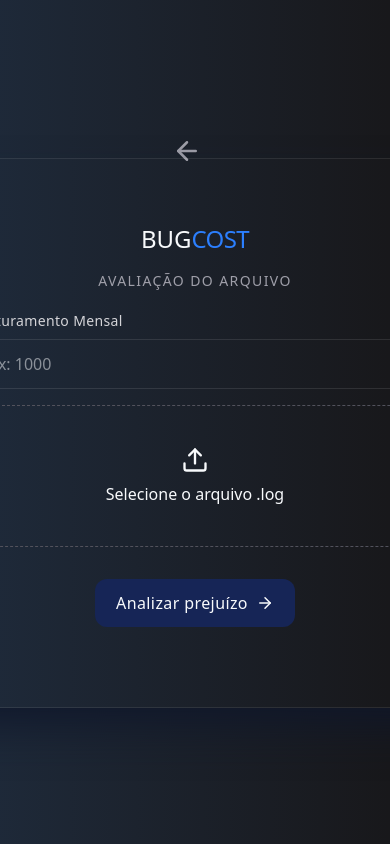
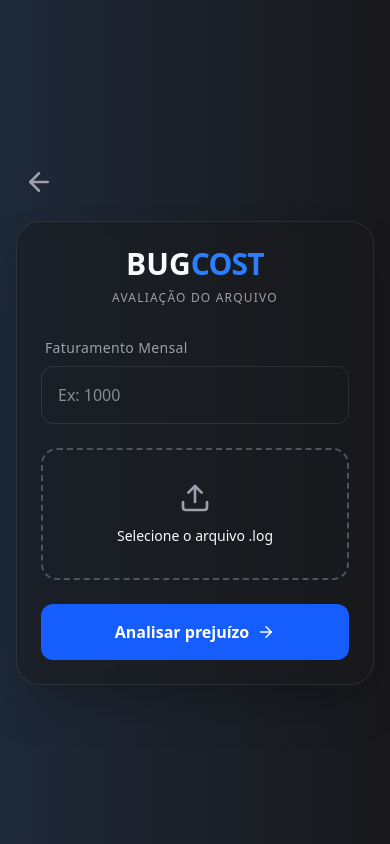
Before and after one commit to AnaClara-S-Pereira/BugCost, a Next.js app: page /hub in a window 390 px wide. Built offline with nearby package versions, Linux system fonts and the light colour scheme.

Commit message:
Ajustando responsividade do footer e card principal.

```diff
--- a/app/hub/page.tsx
+++ b/app/hub/page.tsx
@@ -1,14 +1,7 @@
 "use client";
-import {
-  FormEvent,
-  ReactHTMLElement,
-  useState,
-  useEffect,
-  ReactElement,
-} from "react";
+import { FormEvent, useState, useEffect } from "react";
 import { useRouter } from "next/navigation";
-import { Upload, DollarSign } from "lucide-react";
-import { ArrowRight, ArrowLeft } from "lucide-react";
+import { Upload, ArrowRight, ArrowLeft } from "lucide-react";
 
 export default function Hub() {
   const [arquivo, setArquivo] = useState<File | null>(null);
@@ -20,74 +13,77 @@ export default function Hub() {
     if (salvo) setValor(salvo);
   }, []);
 
-  const Calcular = async (e: React.FormEvent) => {
+  const Calcular = async (e: FormEvent) => {
     e.preventDefault();
     if (!valor || !arquivo) return alert("Preencha tudo!");
 
     const leitor = new FileReader();
     leitor.onload = async (evento) => {
       const textoDoLog = evento.target?.result as string;
-
       localStorage.setItem("BugcostLogTexto", textoDoLog);
       localStorage.setItem("bugcostFaturamento", valor);
-
       router.push("/dashboard");
     };
     leitor.readAsText(arquivo);
   };
 
   return (
-    <div className="flex justify-center items-center">
-      <main className="  text-slate-50 flex flex-col items-center justify-center p-8 overflow-hidden relative min-h-screen min-w-screen bg-gradient-to-r from-gray-800 to-zinc-900">
-        <div className="w-full flex justify-start ml-30">
-          <button className="-mb-2 text-zinc-400  hover:text-white transition-colors ml-20">
-            <ArrowLeft
-              onClick={() => (window.location.href = "/")}
-              className="cursor-pointer"
-              width={30}
-              height={30}
-            />
+    <div className="min-h-screen flex flex-col bg-gradient-to-r from-gray-800 to-zinc-900 text-slate-50">
+      <main className="flex-1 flex flex-col items-center justify-center p-4 md:p-8 relative">
+        {/* Botão Voltar */}
+        <div className="w-full max-w-xl mb-4">
+          <button
+            onClick={() => (window.location.href = "/")}
+            className="text-zinc-400 hover:text-white transition-colors p-2"
+          >
+            <ArrowLeft width={30} height={30} />
           </button>
         </div>
-        <div className=" p-20 border border-zinc-300/10 rounded-4xl w-150 shadow-2xl shadow-slate-900 transition-shadow duration-300 cursor-pointer">
-          <header className="text-center -mt-4 mb-5">
-            <h1 className="text-2xl mb-4">
+
+        {/* Card Principal*/}
+        <div className="w-full max-w-xl p-6 md:p-12 border border-zinc-300/10 rounded-3xl md:rounded-[3rem] bg-zinc-900/50 backdrop-blur-sm shadow-2xl transition-all duration-300">
+          <header className="text-center mb-8">
+            <h1 className="text-3xl md:text-4xl font-bold mb-2">
               BUG<span className="text-blue-500 tracking-tight">COST</span>
             </h1>
-            <p className="text-sm text-zinc-400 tracking-widest uppercase">
+            <p className="text-xs md:text-sm text-zinc-400 tracking-widest uppercase">
               Avaliação do arquivo
             </p>
           </header>
-          <form onSubmit={Calcular}>
-            <div className="space-y-2 grid grid-row-2">
-              <label className="tracking-wide ml-1 text-zinc-300 text-slate-400 font-medium text-sm">
+
+          <form onSubmit={Calcular} className="space-y-6">
+            <div className="flex flex-col space-y-2">
+              <label className="tracking-wide ml-1 text-zinc-400 font-medium text-sm">
                 Faturamento Mensal
               </label>
               <input
                 type="number"
-                className=" p-3 border border-white/10 focus:outline-none focus:border-blue-600 focus:backdrop-blur-3xl rounded-xl"
+                className="w-full p-4 bg-transparent border border-white/10 focus:outline-none focus:border-blue-600 rounded-xl transition-all"
                 placeholder="Ex: 1000"
                 value={valor}
                 onChange={(e) => setValor(e.target.value)}
-              ></input>
+              />
             </div>
-            <label className="border border-dashed border-zinc-600 p-10 flex flex-col justify-center items-center rounded-2xl mt-4 mb-4 cursor-pointer hover:border-zinc-300 duration-400 transition-colors">
-              <Upload className="mb-2 size-7"></Upload>
-              <span className="">
+
+            <label className="border-2 border-dashed border-zinc-600 p-8 md:p-12 flex flex-col justify-center items-center rounded-2xl cursor-pointer hover:border-blue-500 hover:bg-blue-500/5 transition-all group">
+              <Upload className="mb-3 size-8 text-zinc-400 group-hover:text-blue-500 transition-colors" />
+              <span className="text-sm md:text-base text-center break-all">
                 {arquivo ? arquivo.name : "Selecione o arquivo .log"}
               </span>
               <input
                 type="file"
                 className="hidden"
+                accept=".log,text/plain"
                 onChange={(e) => setArquivo(e.target.files?.[0] || null)}
               />
             </label>
-            <div className="flex justify-center items-center">
+
+            <div className="flex justify-center">
               <button
                 type="submit"
-                className=" bg-blue-950 rounded-xl p-3 w-50 tracking-wide flex justify-center items-center gap-2 mt-4 cursor-pointer hover:bg-blue-900 hover:scale-110 duration-300"
+                className="w-full md:w-auto bg-blue-600 hover:bg-blue-500 text-white font-semibold rounded-xl px-8 py-4 flex justify-center items-center gap-2 transition-all hover:scale-105 active:scale-95"
               >
-                Analizar prejuízo <ArrowRight size={18}></ArrowRight>{" "}
+                Analisar prejuízo <ArrowRight size={18} />
               </button>
             </div>
           </form>
--- a/app/page.tsx
+++ b/app/page.tsx
@@ -167,42 +167,50 @@ export default function LandingPage() {
 
         {/*FOOTER*/}
       </main>
-      <footer className="w-full bg-zinc-900 py-6 px-10">
-        <div className=" grid grid-cols-2">
-          <h1 className="tracking-wide text-3xl flex justify-start pl-8 pt-2 font-bold bg-gradient-to-r text-transparent bg-clip-text cursor-pointer from-emerald-500 via-blue-500 to-green-500 bg-clip-text text-transparent">
+      <footer className="w-full bg-zinc-900 py-8 px-6 md:px-10">
+        <div className="max-w-7xl mx-auto flex flex-col md:flex-row justify-between items-center gap-6">
+          <h1 className="tracking-wide text-3xl font-bold bg-gradient-to-r from-emerald-500 via-blue-500 to-green-500 bg-clip-text text-transparent cursor-pointer">
             BugCost
           </h1>
-          {/* Contato */}
-          <div className="flex gap-6 items-center flex justify-end">
+
+          {/* Links e Contato */}
+          <div className="flex flex-col md:flex-row gap-4 md:gap-6 items-center">
+            <div className="flex gap-6 items-center">
               <a
                 href="https://www.linkedin.com/in/ana-pereira-dev/"
                 target="_blank"
                 rel="noopener noreferrer"
-              className="text-zinc-400 hover:text-zinc-100 transition-colors -mx-2"
+                className="text-zinc-400 hover:text-zinc-100 transition-colors text-sm md:text-base"
               >
                 LinkedIn
               </a>
               <a
                 href="https://github.com/AnaClara-S-Pereira"
+                target="_blank"
                 rel="noopener noreferrer"
-              target="_blank"
-              className="text-zinc-400 hover:text-zinc-100 transition-colors"
+                className="text-zinc-400 hover:text-zinc-100 transition-colors text-sm md:text-base"
               >
                 GitHub
               </a>
-            <span className="text-zinc-500 -mx-3">|</span>
+            </div>
+
+            <span className="hidden md:block text-zinc-700">|</span>
+
             <a
               href="mailto:pereira.anaclara1303@gmail.com"
-              className="text-zinc-500 text-sm hover:text-zinc-100 flex items-center gap-2.5 transition-colors"
+              className="text-zinc-400 text-sm hover:text-zinc-100 flex items-center gap-2 transition-colors bg-zinc-800/50 px-4 py-2 rounded-full md:bg-transparent md:p-0"
             >
-              <Mail className="text-zinc-200 w-4 h-4" />
+              <Mail className="text-emerald-500 w-4 h-4" />
               <span>Me envie um e-mail!</span>
             </a>
           </div>
         </div>
-        <p className="text-zinc-600 text-xs flex justify-end">
+
+        <div className="max-w-7xl mx-auto mt-8 pt-6 border-t border-zinc-800 flex justify-center md:justify-end">
+          <p className="text-zinc-600 text-[10px] md:text-xs">
             © 2026 Desenvolvido por Ana Clara Pereira.
           </p>
+        </div>
       </footer>
     </div>
   );
```
Lines whose indentation alone changed are shown as unchanged.
